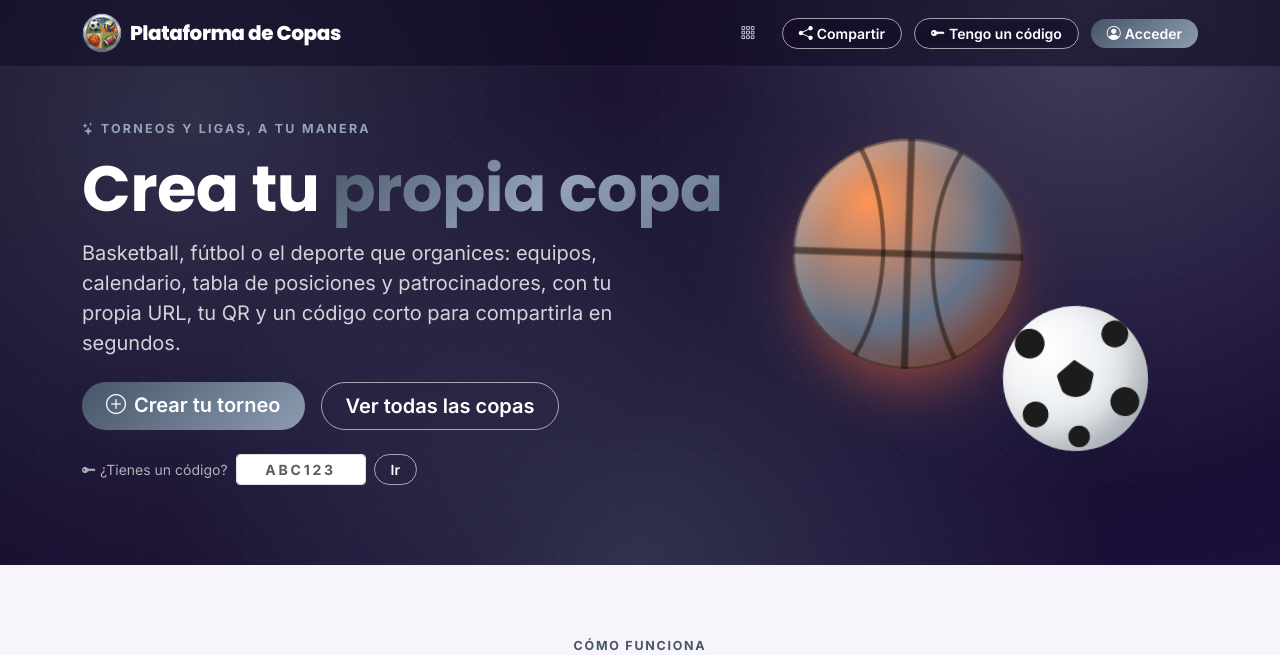
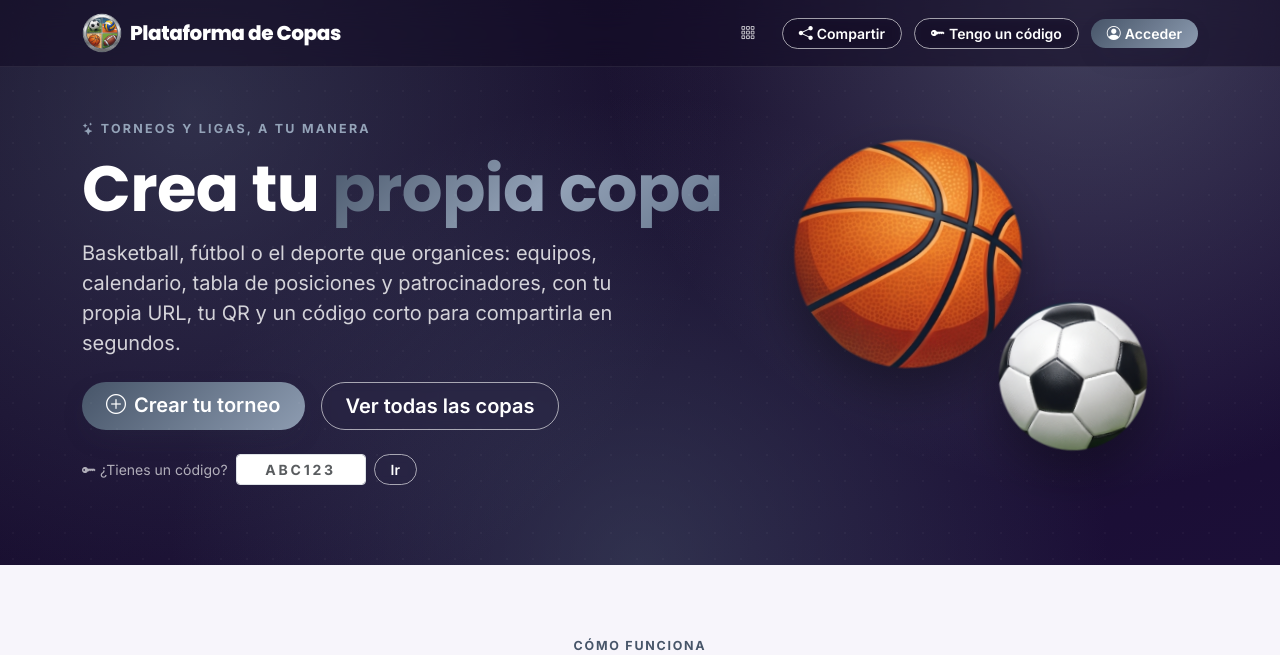
Before and after one commit to sagastumejosue71-oss/basketball_app, a PHP site: page / in a window 1280 px wide. Shown: the top 655 px of the page. Run offline with PHP 8.4, Linux system fonts and the light colour scheme; some libraries are stand-ins or nearby versions.

Commit message:
Portada: balones reales recortados del logo en vez de esferas dibujadas en CSS
Se recortó el basketball y el balón de fútbol de la misma imagen que ya
usamos para el logo (máscara circular con borde suavizado, sin fondo de
pasto/cancha alrededor) y se usan como imágenes flotantes en el hero de la
portada, con sombra vía CSS en vez de la esfera de gradiente que había antes.

Cada copa individual sigue usando su balón dibujado en CSS (más liviano,
se adapta al color de esa copa) — este cambio es solo para la portada
genérica de la plataforma.

Co-Authored-By: Claude Sonnet 5 <noreply@anthropic.com>

```diff
--- a/assets/css/style.css
+++ b/assets/css/style.css
@@ -298,7 +298,18 @@ h1, h2, h3, h4, h5, h6, .fw-heading {
     margin: 0 auto;
 }
 
-.portada-balones .hero-basquet.hero-futbol .balon {
+.portada-balones .balon-real {
+    position: absolute;
+    border-radius: 50%;
+    filter: drop-shadow(0 22px 26px rgba(0, 0, 0, .35));
+}
+
+.portada-balones .balon-flotante-1 {
+    animation: flotar 5s ease-in-out infinite;
+}
+
+.portada-balones .balon-flotante-2 {
+    animation: flotar 5s ease-in-out infinite;
     animation-delay: 1.2s;
 }
 
--- a/portada.php
+++ b/portada.php
@@ -29,8 +29,8 @@ require __DIR__ . '/includes/layout_top.php';
             </div>
             <div class="col-lg-5">
                 <div class="portada-balones">
-                    <div class="hero-basquet" style="width:230px;height:230px;position:absolute;top:0;left:10px;"><div class="balon"></div></div>
-                    <div class="hero-basquet hero-futbol" style="width:145px;height:145px;position:absolute;bottom:0;right:15px;"><div class="balon"></div></div>
+                    <img src="<?= url('assets/img/balon-basketball.png') ?>" alt="" class="balon-real balon-flotante-1" style="width:230px;height:230px;top:0;left:10px;">
+                    <img src="<?= url('assets/img/balon-futbol.png') ?>" alt="" class="balon-real balon-flotante-2" style="width:150px;height:150px;bottom:0;right:15px;">
                 </div>
             </div>
         </div>
```
Also changed, not shown: assets/img/balon-basketball.png (added), assets/img/balon-futbol.png (added).
